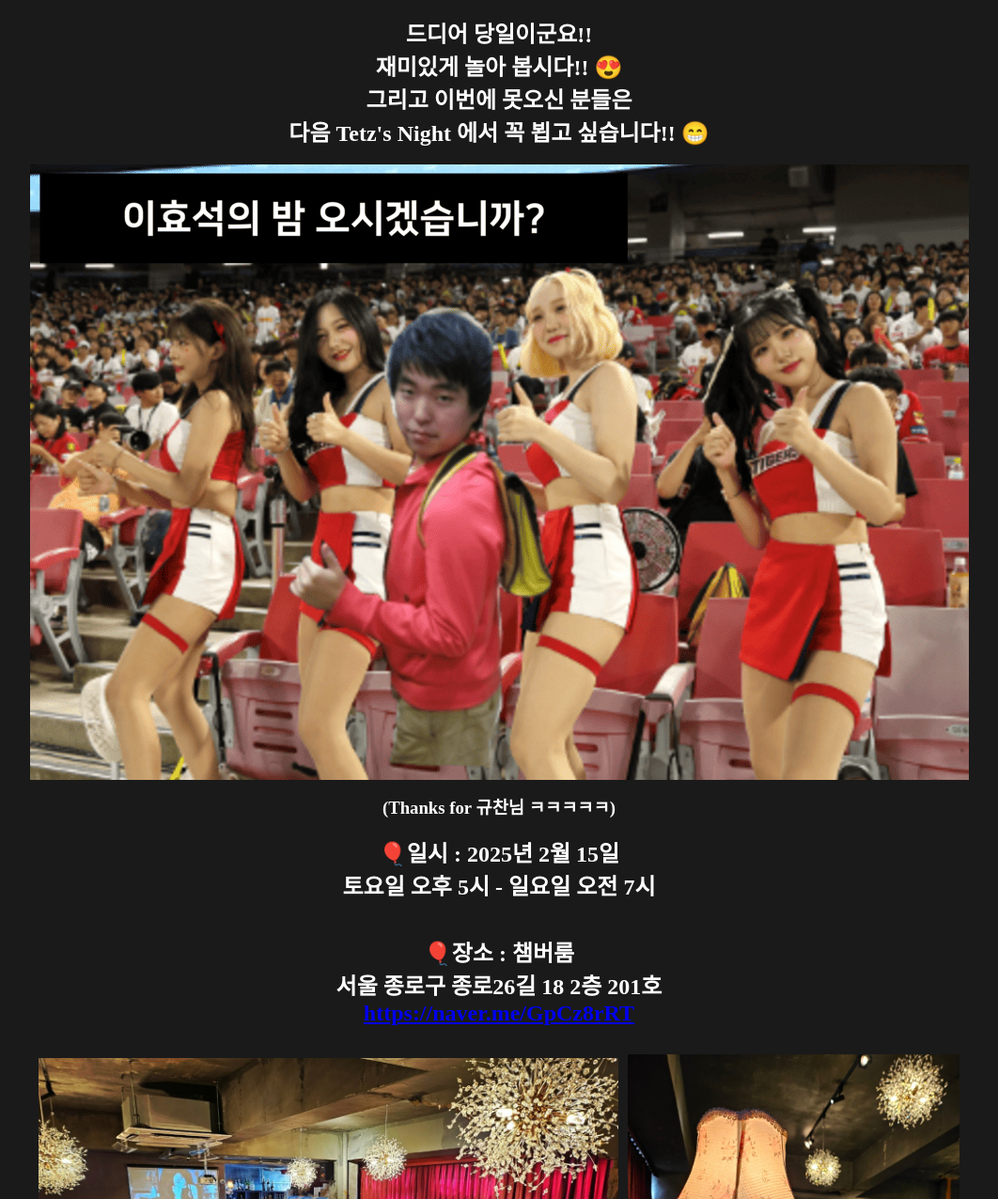
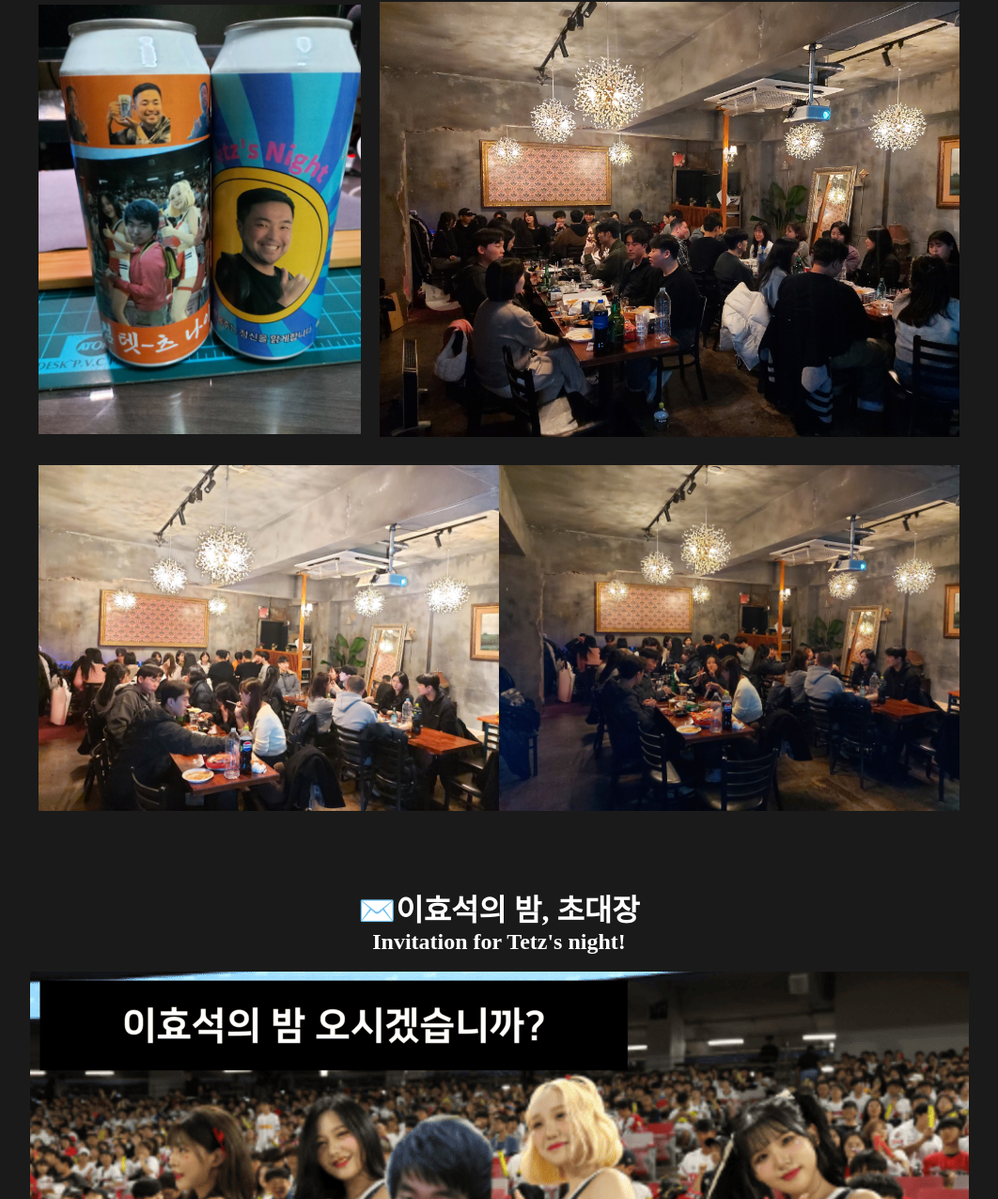
Before and after one commit to xenosign/tetz-night, a plain HTML site: page front/index.html in a window 1280 px wide. Shown: the part 114-1390 px from the top of the page at 94% size, without its empty margins (109-1171 px from the left). Drawn offline with Linux system fonts and the light colour scheme; no server answers.

Commit message:
250216 기록 업데이트

```diff
--- a/front/index.html
+++ b/front/index.html
@@ -40,16 +40,21 @@
   <body>
     <div class="main">
       <div class="invitation">
+        <h1>📷이효석의 밤, 기록</h1>
+        <div class="info">
+          <div class="location-img">
+            <img class="tetz-img-1" src="./tetz-night-1.jpg" />
+            <img class="tetz-img-2" src="./tetz-night-2.jpg" />
+          </div>
+          <div class="location-img">
+            <img class="tetz-img-3" src="./tetz-night-3.jpg" />
+            <img class="tetz-img-4" src="./tetz-night-5.jpg" />
+          </div>
+        </div>
+      </div>
+      <div class="invitation">
         <h1>✉️이효석의 밤, 초대장</h1>
         <h2>Invitation for Tetz's night!</h2>
-        <br />
-        <h2>
-          드디어 당일이군요!!<br />
-          재미있게 놀아 봅시다!! 😍
-          <br />
-          그리고 이번에 못오신 분들은<br />
-          다음 Tetz's Night 에서 꼭 뵙고 싶습니다!! 😁
-        </h2>
         <br />
         <img class="main-img" src="./tetz_invitation.png" />
         <h3 class="margin-top">(Thanks for 규찬님 ㅋㅋㅋㅋㅋ)</h3>
--- a/front/style.css
+++ b/front/style.css
@@ -38,6 +38,30 @@ body {
 
 .location-img .img-2 {
   width: 36%;
+}
+
+.location-img .tetz-img-1 {
+  width: 35%;
+  height: 100%;
+  object-fit: contain;
+}
+
+.location-img .tetz-img-2 {
+  width: 63%;
+  height: 100%;
+  object-fit: contain;
+}
+
+.location-img .tetz-img-3 {
+  width: 50%;
+  height: 100%;
+  object-fit: contain;
+}
+
+.location-img .tetz-img-4 {
+  width: 50%;
+  height: 100%;
+  object-fit: contain;
 }
 
 .button-container {
```
Also changed, not shown: front/tetz-night-1.jpg (added), front/tetz-night-2.jpg (added), front/tetz-night-3.jpg (added), front/tetz-night-4.jpg (added), front/tetz-night-5.jpg (added).
